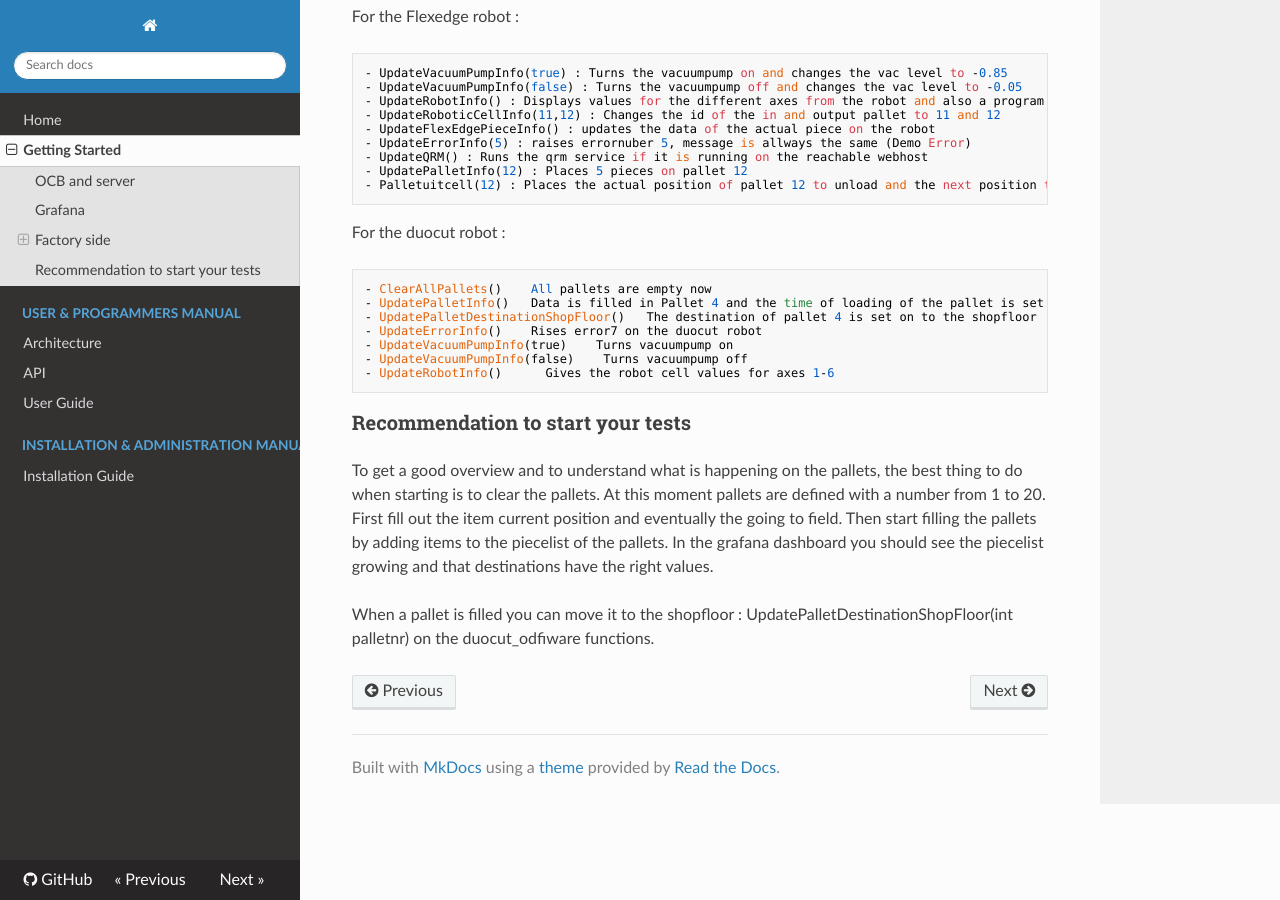
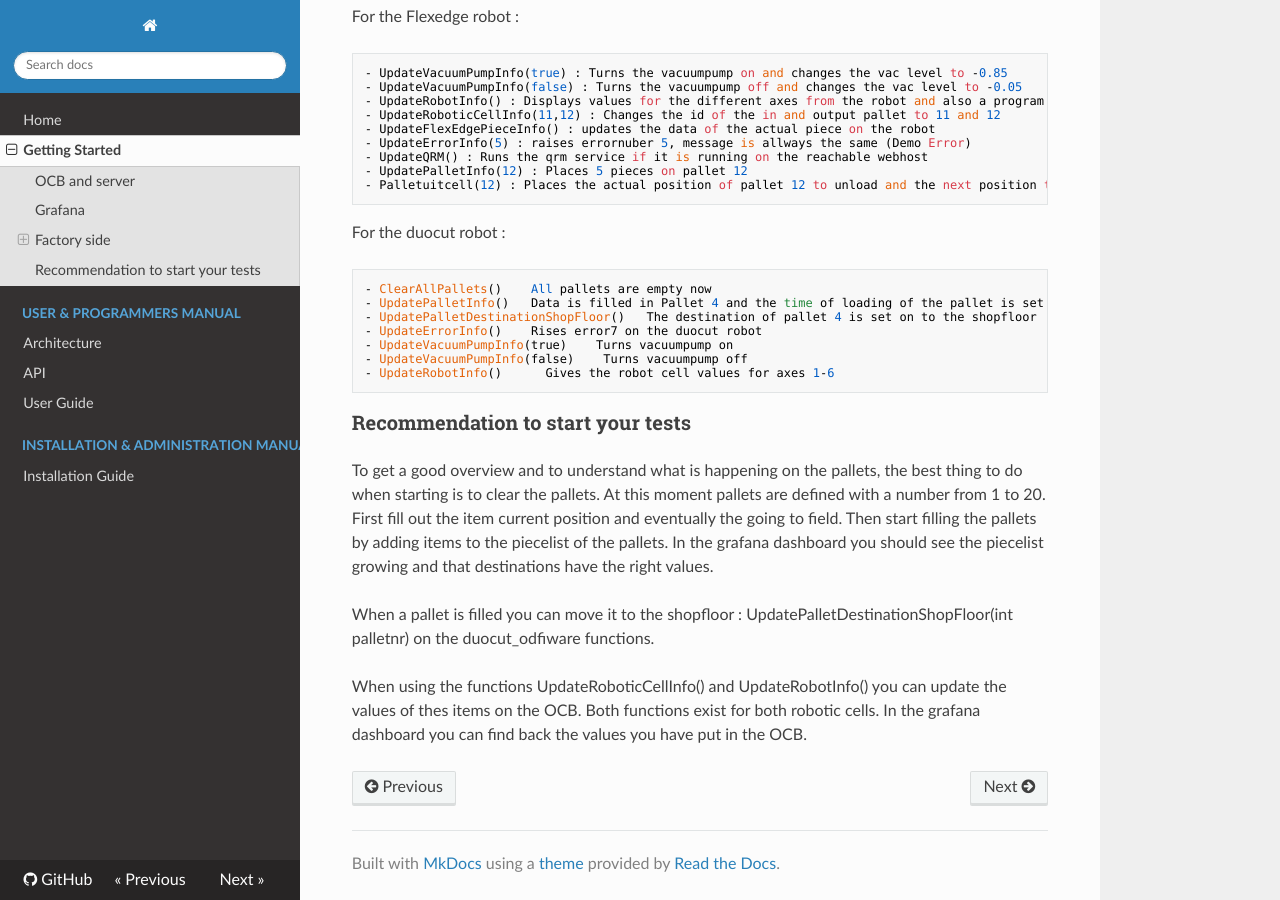
Before and after one commit to ramp-eu/JS2SF, an MkDocs documentation site: the page built from docs/getting-started.md, in a window 1280 px wide and 900 px high, scrolled down 1049 px. Built offline with MkDocs 1.6.1, drawn with Linux system fonts in a browser that asks for light colours; nearby versions of some CDN libraries; old or Windows-style settings are respelled for this version of MkDocs.

Commit message:
Update getting-started.md

```diff
--- a/docs/getting-started.md
+++ b/docs/getting-started.md
@@ -58,3 +58,6 @@ First fill out the item current position and eventually the going to field.
 Then start filling the pallets by adding items to the piecelist of the pallets. In the grafana dashboard you should see the piecelist growing and that destinations have the right values.
 
 When a pallet is filled you can move it to the shopfloor : UpdatePalletDestinationShopFloor(int palletnr) on the duocut_odfiware functions.
+
+When using the functions UpdateRoboticCellInfo() and UpdateRobotInfo() you can update the values of thes items on the OCB. Both functions exist for both robotic cells.
+In the grafana dashboard you can find back the values you have put in the OCB.
```
